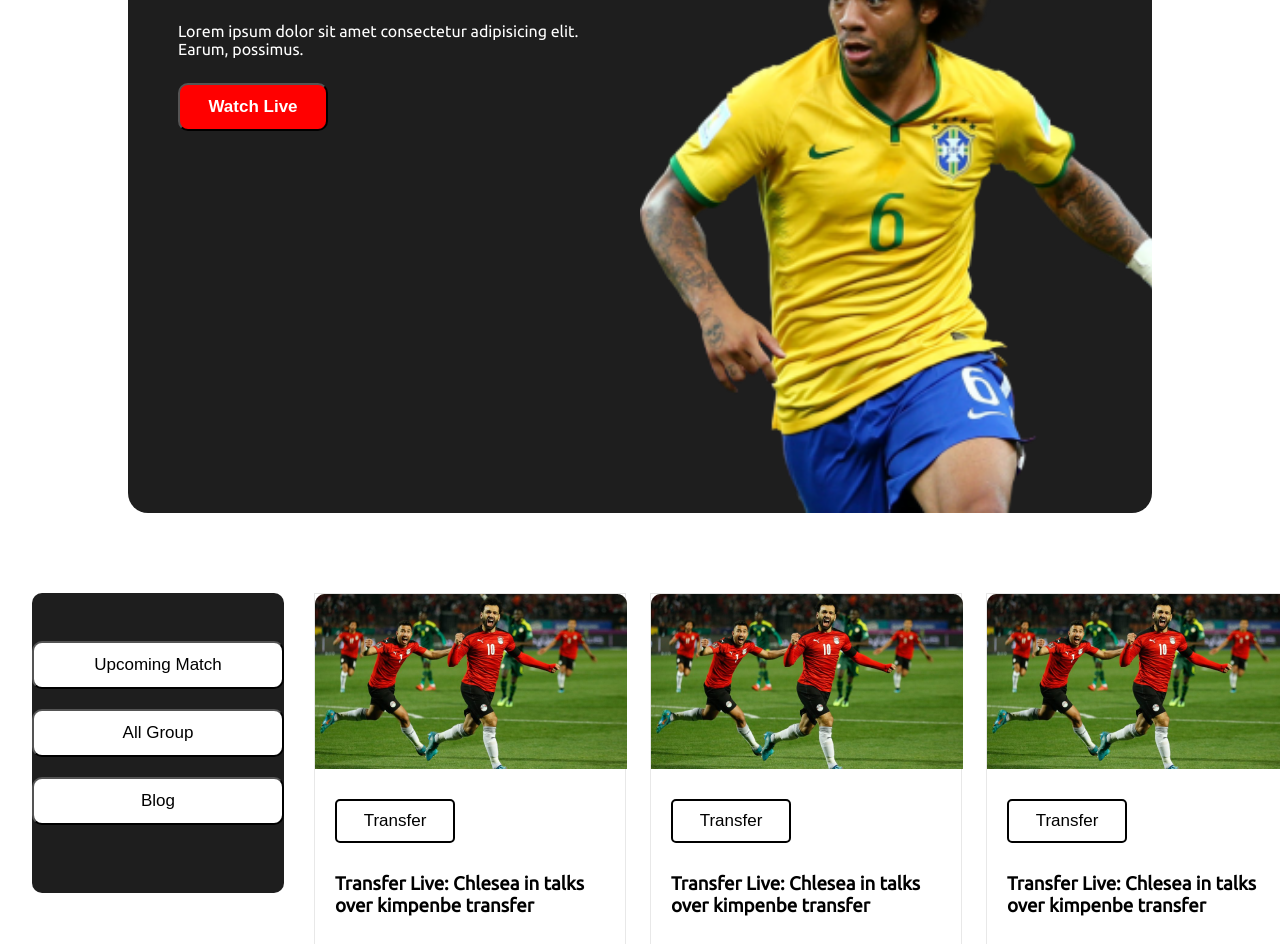
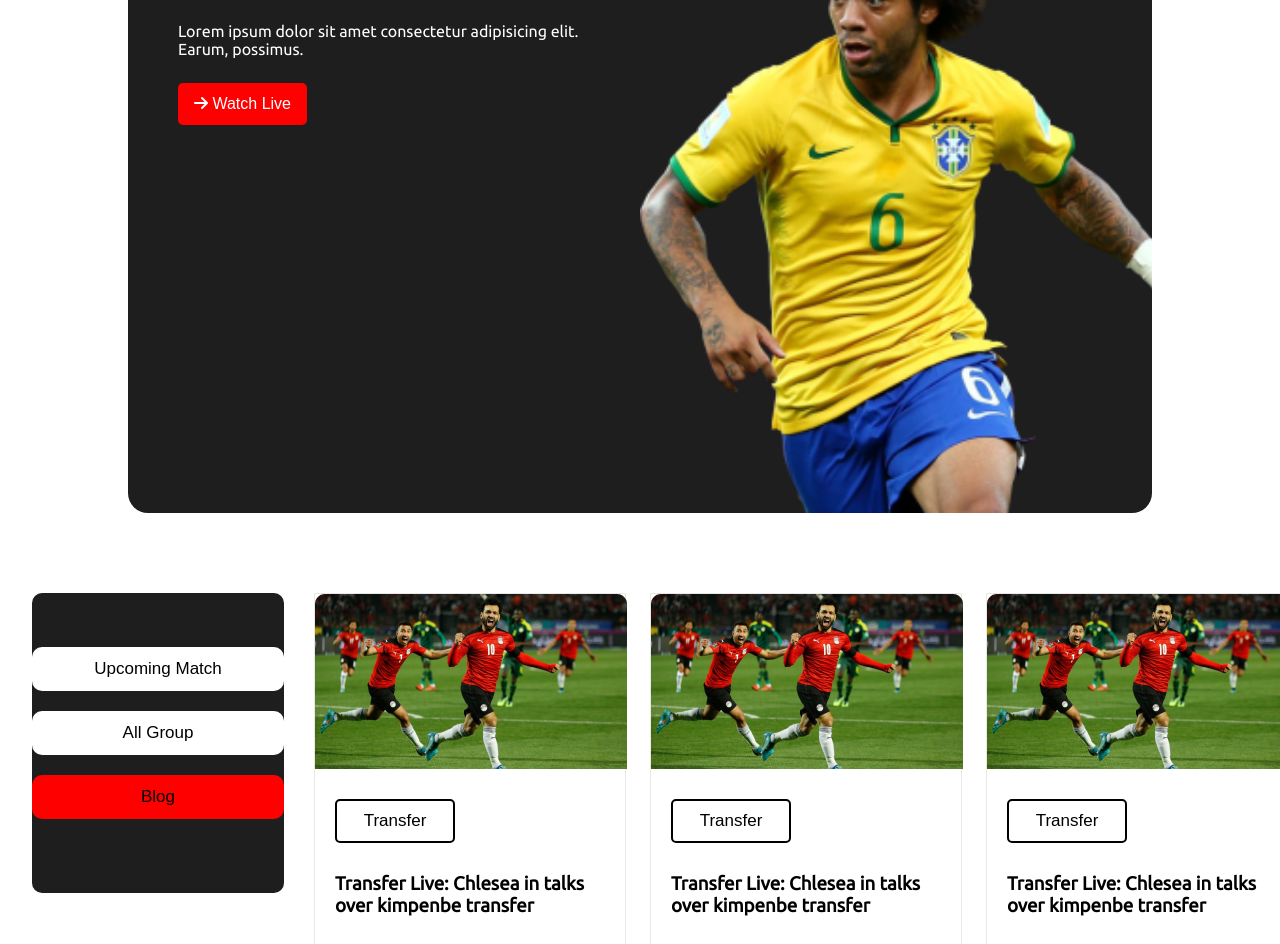
Before and after one commit to sajneen-siddiqua/World-Cup, a plain HTML site: page index.html in a window 1280 px wide. Shown: the part 207-1151 px from the top of the page. Drawn offline with Linux system fonts and the light colour scheme.

Commit message:
world-cup

```diff
--- a/index.html
+++ b/index.html
@@ -19,7 +19,7 @@
             <h1>The Greatest Show On The Earth</h1>
             <p>Lorem ipsum dolor sit amet consectetur adipisicing elit. Earum, possimus.</p>
 
-            <button class="btn">Watch Live</button>
+        <button class="btn"><i class="fa-solid fa-arrow-right"></i> Watch Live</button>
             </div>
         </div>
         <div class="banner-img">
@@ -35,7 +35,7 @@
             <div class="side-nav">
                 <div><button class="nav-btn">Upcoming Match</button></div>
                 <div><button class="nav-btn">All Group</button></div>
-                <div><button class="nav-btn">Blog</button></div>
+                <div><button id=red class="nav-btn">Blog</button></div>
             </div>
             <!-- grid items -->
             <div class="grid-container">
--- a/style.css
+++ b/style.css
@@ -51,15 +51,19 @@ body{
 .banner-img > img {
     height: 100%;
 }
-.btn{
-    width: 150px;
-    padding: 12px 20px;
-    border-radius: 10px;
+.btn {
     background-color: red;
+    border: none;
     color: white;
-    font-size: 17px;
-    font-weight: 600;
-}
+    padding: 12px 16px;
+    font-size: 16px;
+    cursor: pointer;
+    border-radius: 5px;
+  }
+  /* Darker background on mouse-over */
+.btn:hover {
+    background-color: tomato;
+  }
 
 /* section 2 */
 .section-2{
@@ -87,8 +91,12 @@ body{
     color: black;
     font-size: 17px;
     margin-bottom: 20px;
+    border: none;
 
 
+}
+#red{
+    background-color: red;
 }
 
 
@@ -183,3 +191,11 @@ hr{
 .socials a i{
     font-size: 1.1rem;
 }
+/* footer end */
+
+/* media queries */
+
+/* mobile devices */
+/* @media only screen and (max-width:688px;){
+
+} */
```
